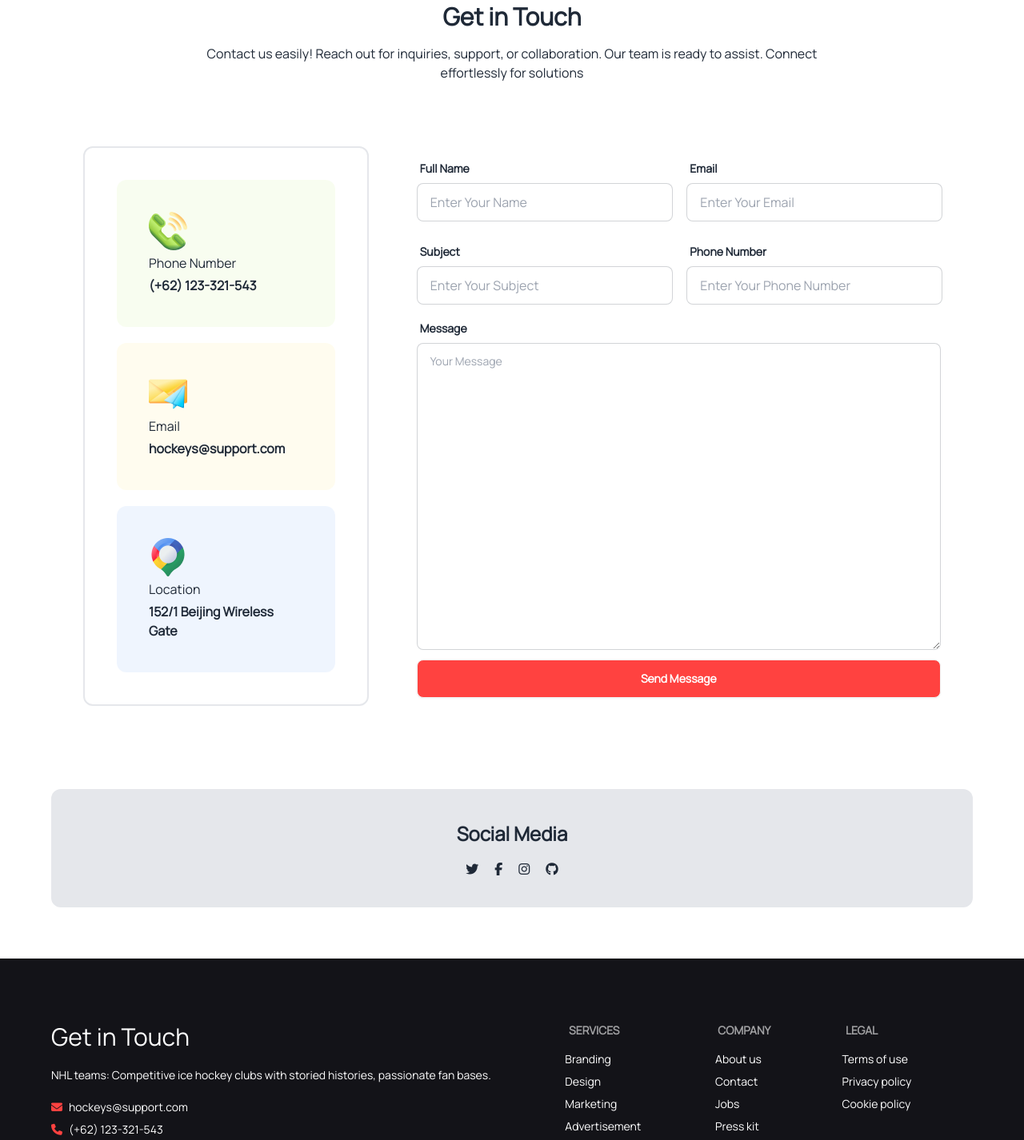
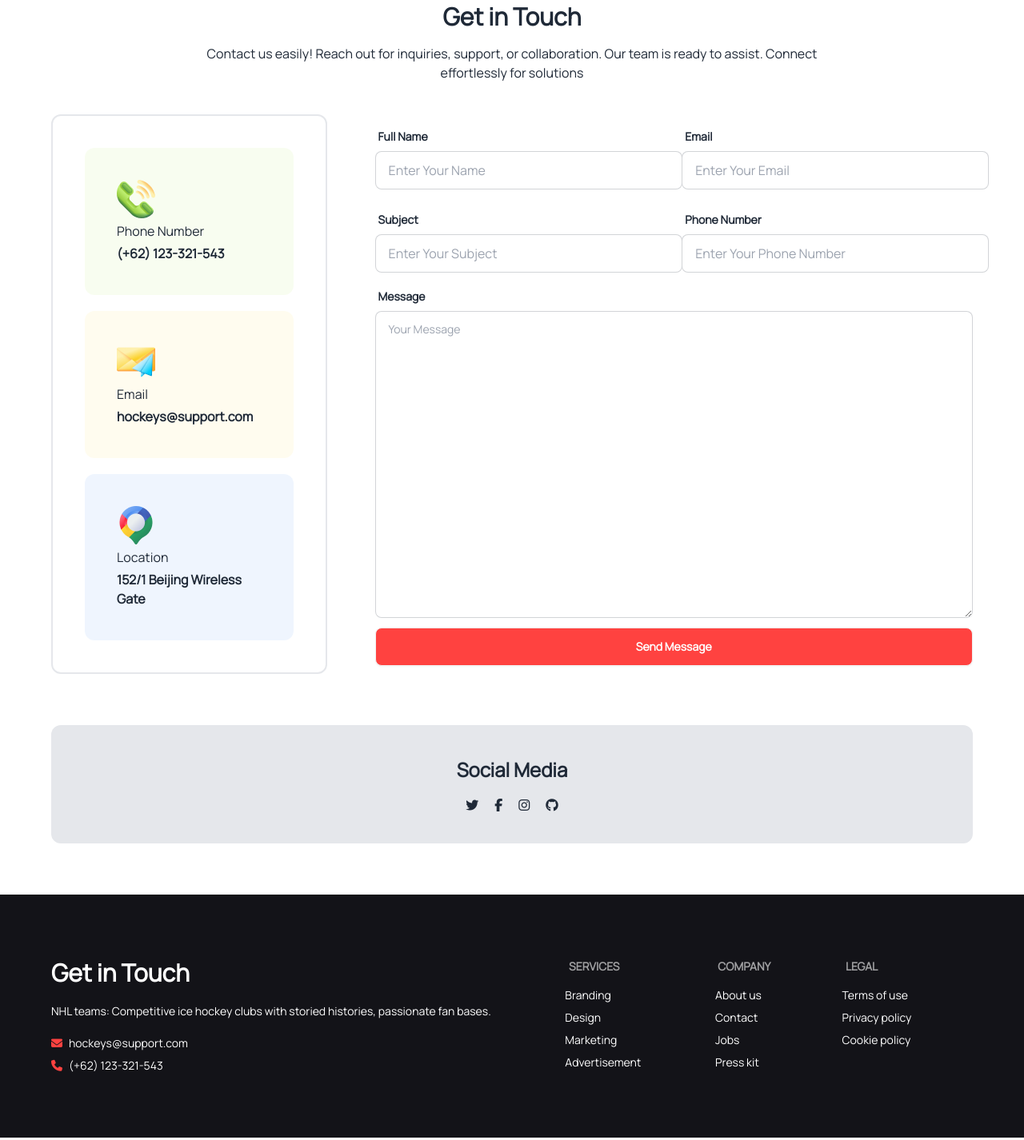
Before and after one commit to yeasinbinali/hockeys, a plain HTML site: page index.html in a window 1280 px wide. Shown: the part 3676-5102 px from the top of the page at 80% size. Drawn offline with nearby package versions, Linux system fonts and the light colour scheme.

Commit message:
styles added

```diff
--- a/index.html
+++ b/index.html
@@ -421,7 +421,7 @@
                 <p class="w-2/3 mx-auto mt-4 mb-10">Contact us easily! Reach out for inquiries, support, or
                     collaboration. Our team is ready to assist. Connect effortlessly for solutions</p>
             </div>
-            <div class="flex items-center gap-5 p-10">
+            <div class="flex justify-between items-center gap-5">
                 <div class="border-2 rounded-xl p-10 mr-10">
                     <div class="p-10 mb-5 rounded-xl" style="background-color: rgba(188, 237, 109, 0.10);">
                         <img src="./Images/call.png" alt="">
@@ -453,7 +453,7 @@
                                 <div class="label">
                                     <span class="label-text font-bold">Full Name</span>
                                 </div>
-                                <input type="text" placeholder="Enter Your Name" class="input input-bordered w-80" />
+                                <input type="text" placeholder="Enter Your Name" class="input input-bordered w-96" />
                             </label>
                         </div>
                         <div>
@@ -461,7 +461,7 @@
                                 <div class="label">
                                     <span class="label-text font-bold">Email</span>
                                 </div>
-                                <input type="email" placeholder="Enter Your Email" class="input input-bordered w-80" />
+                                <input type="email" placeholder="Enter Your Email" class="input input-bordered w-96" />
                             </label>
                         </div>
                         <div>
@@ -469,7 +469,7 @@
                                 <div class="label">
                                     <span class="label-text font-bold">Subject</span>
                                 </div>
-                                <input type="text" placeholder="Enter Your Subject" class="input input-bordered w-80" />
+                                <input type="text" placeholder="Enter Your Subject" class="input input-bordered w-96" />
                             </label>
                         </div>
                         <div>
@@ -478,7 +478,7 @@
                                     <span class="label-text font-bold">Phone Number</span>
                                 </div>
                                 <input type="text" placeholder="Enter Your Phone Number"
-                                    class="input input-bordered w-80" />
+                                    class="input input-bordered w-96" />
                             </label>
                         </div>
                     </div>
@@ -516,7 +516,7 @@
     <footer class="bg-[#131318] text-white">
         <section class="footer w-[90%] mx-auto py-20">
             <aside>
-                <h3 class="text-3xl">Get in Touch</h3>
+                <h3 class="text-3xl font-bold">Get in Touch</h3>
                 <p class="my-3">NHL teams: Competitive ice hockey clubs with storied histories, passionate fan bases.</p>
                 <div class="flex items-center gap-2">
                     <i class="fa fa-envelope text-basic"></i><p>hockeys@support.com</p>
```
